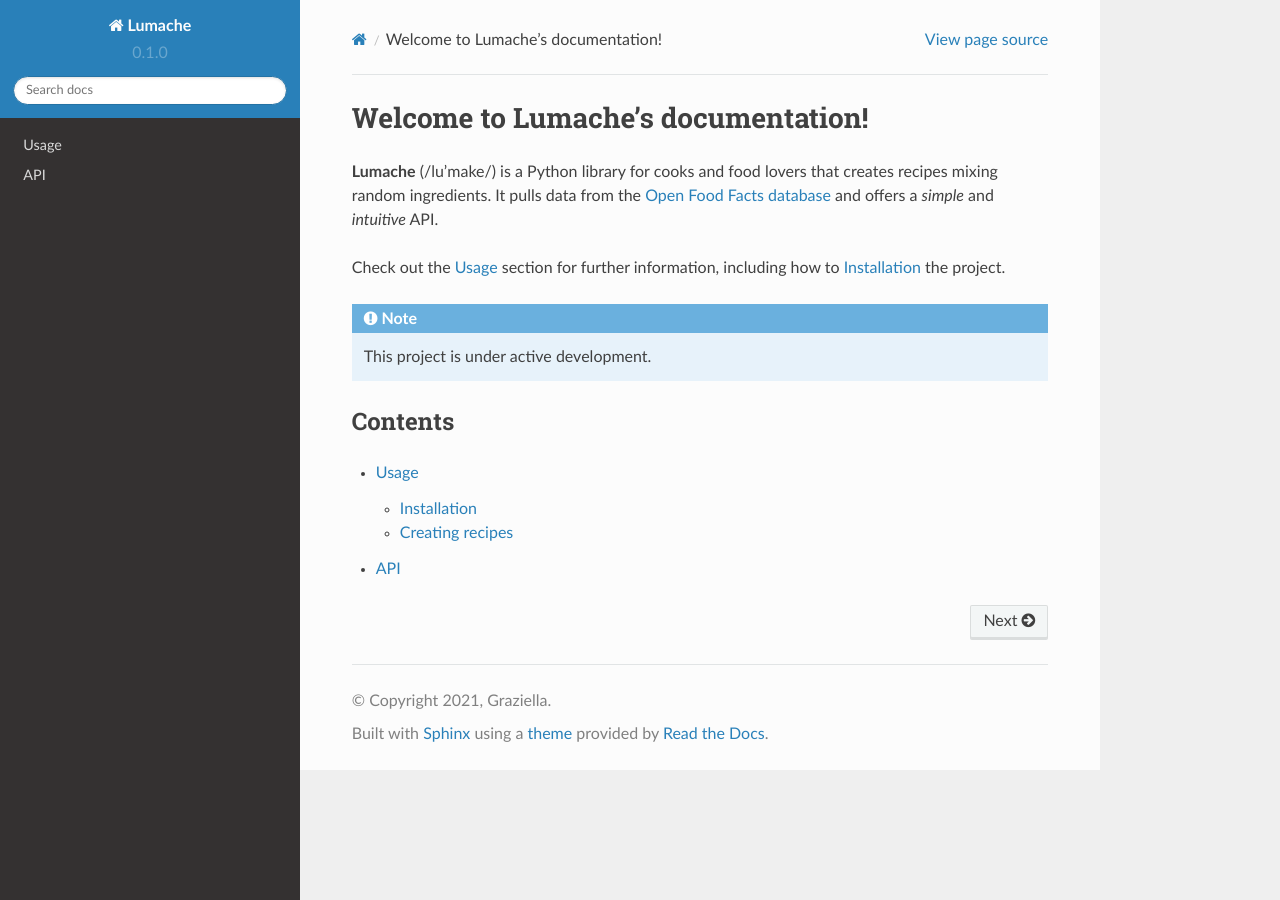
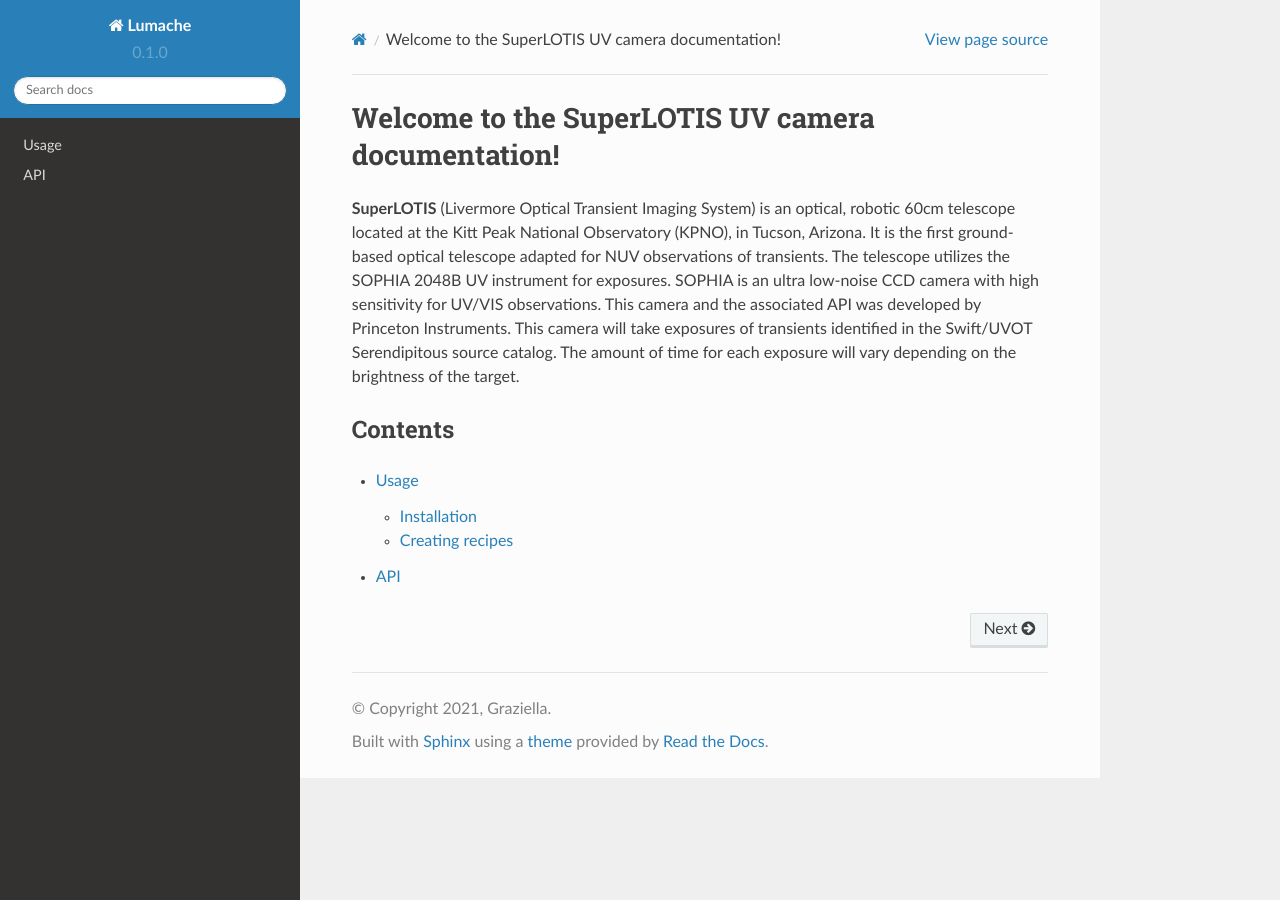
Before and after one commit to jacobvider/rtd-slotis2, a Sphinx documentation site: the page built from docs/source/index.rst, in a window 1280 px wide. Built offline with Sphinx 7.4.7 and the Read the Docs theme 2.0.0, drawn with Linux system fonts in a browser that asks for light colours.

Commit message:
Update index.rst

```diff
--- a/docs/source/index.rst
+++ b/docs/source/index.rst
@@ -1,17 +1,9 @@
-Welcome to Lumache's documentation!
+Welcome to the SuperLOTIS UV camera documentation!
 ===================================
 
-**Lumache** (/lu'make/) is a Python library for cooks and food lovers
-that creates recipes mixing random ingredients.
-It pulls data from the `Open Food Facts database <https://world.openfoodfacts.org/>`_
-and offers a *simple* and *intuitive* API.
-
-Check out the :doc:`usage` section for further information, including
-how to :ref:`installation` the project.
-
-.. note::
-
-   This project is under active development.
+**SuperLOTIS** (Livermore Optical Transient Imaging System) is an optical, robotic 60cm telescope located at the Kitt Peak National Observatory (KPNO), in Tucson, Arizona. It is the first ground-based optical telescope adapted for NUV observations of transients. The telescope utilizes the SOPHIA 2048B UV instrument for exposures.
+SOPHIA is an ultra low-noise CCD camera with high sensitivity for UV/VIS observations. This camera and the associated API was developed by Princeton Instruments.
+This camera will take exposures of transients identified in the Swift/UVOT Serendipitous source catalog. The amount of time for each exposure will vary depending on the brightness of the target.
 
 Contents
 --------
```
